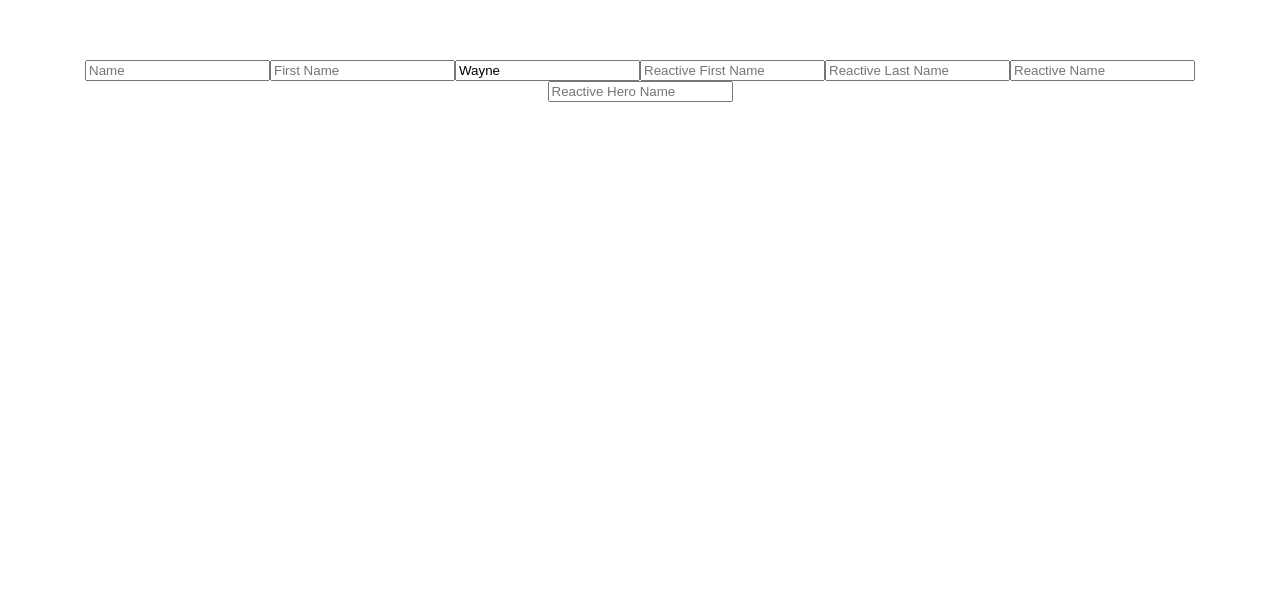
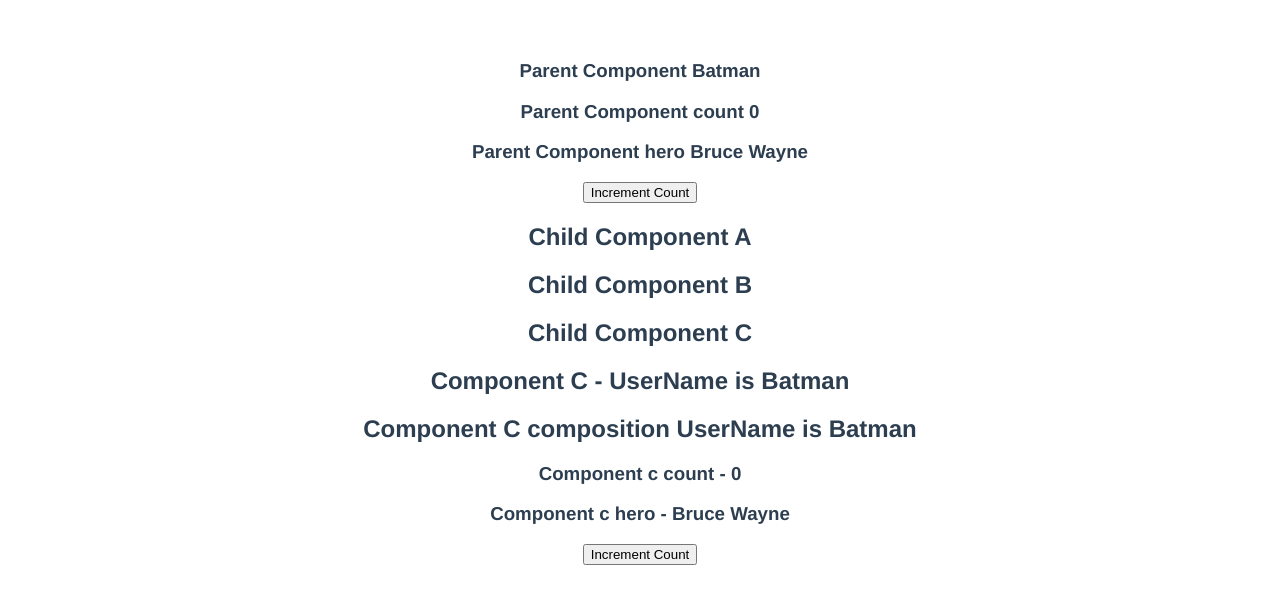
Before and after one commit to Omaralabdullah051/vue-composition, a Vue app: page / in a window 1280 px wide. Shown: the top 604 px of the page. Built offline with nearby package versions, Linux system fonts and the light colour scheme.

Commit message:
replacing provide/Inject with composition API

```diff
--- a/src/App.vue
+++ b/src/App.vue
@@ -1,14 +1,14 @@
 <template>
-  <Watch/>
+  <ProvideInject/>
 </template>
 
 <script>
-import Watch from "./components/Watch.vue";
+import ProvideInject from "./components/ProvideInject.vue";
 
 export default {
   name: 'App',
   components: {
-     Watch,
+     ProvideInject,
   }
 }
 </script>
--- /dev/null
+++ b/src/components/ChildA.vue
@@ -0,0 +1,20 @@
+<template>
+    <div>
+      <h2>Child Component A</h2>
+      <ChildB/>
+    </div>
+</template>
+
+<script>
+import ChildB from "./ChildB.vue";
+    export default {
+        components: {
+        ChildB,
+        },
+        name: 'ChildA'
+    }
+</script>
+
+<style scoped>
+
+</style>
--- /dev/null
+++ b/src/components/ChildB.vue
@@ -0,0 +1,20 @@
+<template>
+    <div>
+      <h2>Child Component B</h2>
+      <ChildC/>
+    </div>
+</template>
+
+<script>
+import ChildC from "./ChildC.vue";
+    export default {
+        components: {
+        ChildC,
+        },
+        name: 'ChildB'
+    }
+</script>
+
+<style scoped>
+
+</style>
--- /dev/null
+++ b/src/components/ChildC.vue
@@ -0,0 +1,37 @@
+<template>
+    <div>
+      <h2>Child Component C</h2>
+      <h2>Component C - UserName is {{username}}</h2>
+      <h2>Component C composition UserName is {{childUserName}}</h2>
+
+      <h3>Component c count - {{childCount}}</h3>
+      <h3>Component c hero - {{firstName}} {{lastName}}</h3>
+
+      <button @click="incrementCount">Increment Count</button>
+    </div>
+</template>
+
+<script>
+import {inject, toRefs} from 'vue';
+    export default {
+        name: 'ChildC',
+        setup(){
+            const childUserName = inject('c_userName', 'Default');
+            const childCount = inject('c_count', 0);
+            const childHero = inject('c_hero', {});
+            const incrementCount = inject('incrementCount');
+
+            return {
+                childUserName,
+                childCount,
+                ...toRefs(childHero),
+                incrementCount
+            }
+        },
+        inject: ['username']
+    }
+</script>
+
+<style scoped>
+
+</style>
--- /dev/null
+++ b/src/components/ProvideInject.vue
@@ -0,0 +1,56 @@
+<template>
+    <div>
+      <h3>Parent Component {{name}}</h3>
+      <h3>Parent Component count {{count}}</h3>
+      <h3>Parent Component hero {{firstName}} {{lastName}}</h3>
+
+      <button @click="incrementCount">Increment Count</button>
+      <ChildA/>
+    </div>
+</template>
+
+<script>
+import {provide, ref, reactive, toRefs} from "vue";
+import ChildA from "./ChildA.vue";
+    export default {
+        components: {ChildA},
+        name: 'ProvideInject',
+        setup(){
+         provide('c_userName', 'Batman')
+
+         const count = ref(0);
+         const incrementCount = () => {
+            count.value++
+         }
+
+         const state = reactive({
+            firstName: 'Bruce',
+            lastName: 'Wayne'
+         })
+
+         provide('c_count', count);
+         provide('c_hero', state);
+         provide('incrementCount', incrementCount);
+
+         return {
+            count,
+            ...toRefs(state),
+            incrementCount
+         }
+        },
+        data(){
+            return {
+                name: 'Batman'
+            }
+        },
+        provide(){
+            return {
+                username: this.name
+            }
+        }
+    }
+</script>
+
+<style scoped>
+
+</style>
```
